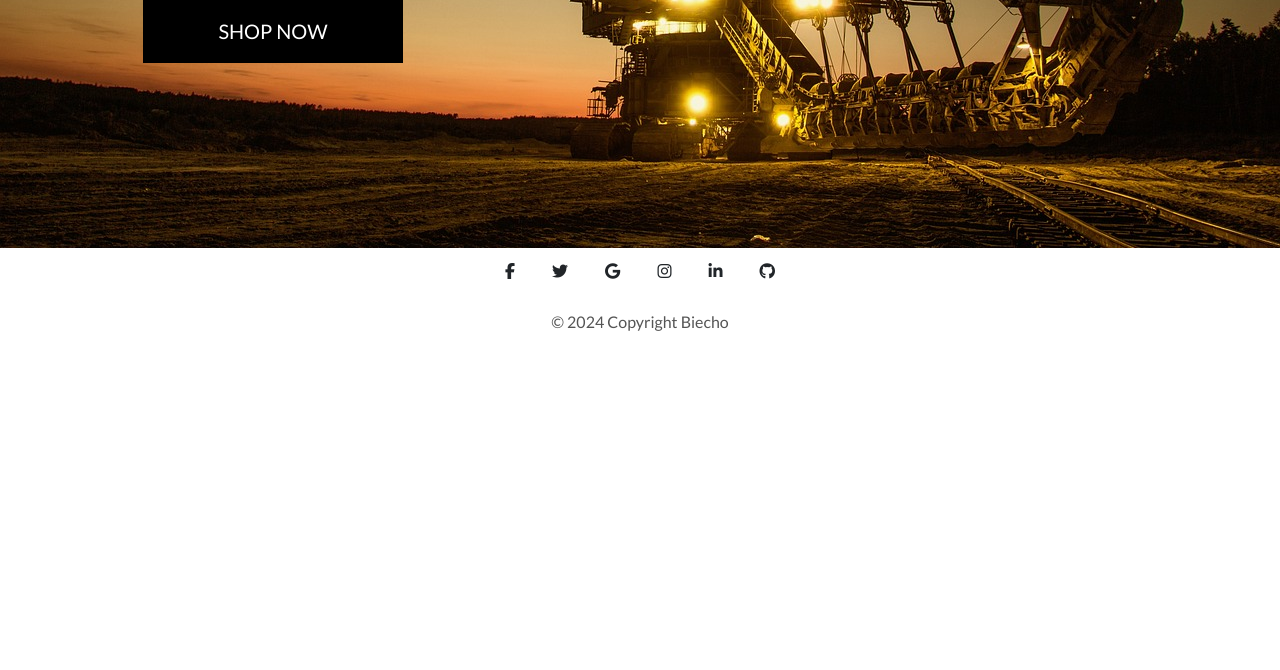
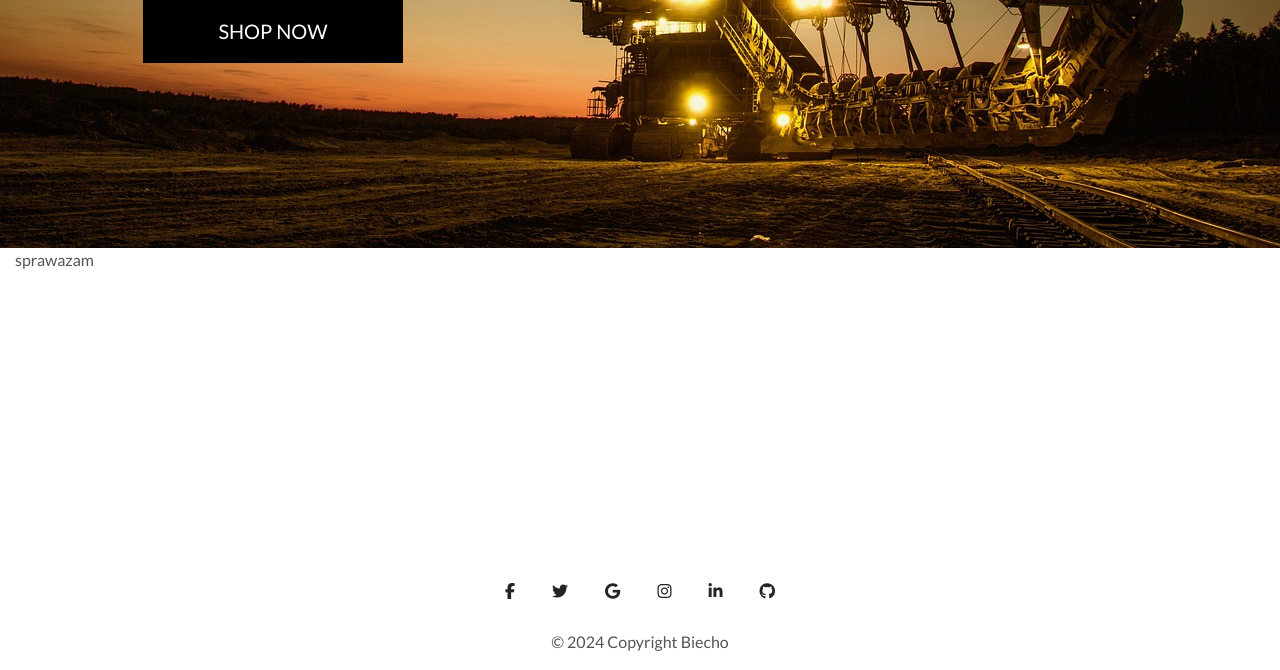
Before and after one commit to Biecho88/build_alone, a Django app: page / in a window 1280 px wide. Shown: the part 552-1222 px from the top of the page. Before the commit the page ends 883 px from the top, so only its background shows below. Run offline with Django 3.2, Linux system fonts and the light colour scheme; some libraries are stand-ins or nearby versions.

Commit message:
Continue to design main page content

```diff
--- a/home/templates/home/index.html
+++ b/home/templates/home/index.html
@@ -10,7 +10,6 @@
 {% endblock %}
 
 {% block content %}
-
     <div class="container h-100">
         <div class="row h-100">
             <div class="col-7 col-md-6 my-auto">
@@ -25,4 +24,9 @@
             </div>
         </div>
     </div>
+    <div class="container-fluid about_us">
+        <p class="text-center">
+            sprawazam
+        </p>
+    </div>
 {% endblock %}
--- a/static/css/base.css
+++ b/static/css/base.css
@@ -13,6 +13,13 @@ body {
 .bg-body-tertiary{
     background-color: white !important;
 }
+
+.about_us {
+    height: 40vh;
+    background-color: white !important;
+    display: inline-flex;
+}
+
 .icon {
     align-items: center;
     display: inline-flex;
@@ -65,6 +72,10 @@ body {
   .container {
     max-width: 80%;
   }
+
+  .container-fluid{
+    max-width: 100%;
+  }
 }
 
 /* fixed top navbar only on medium and up */
```
